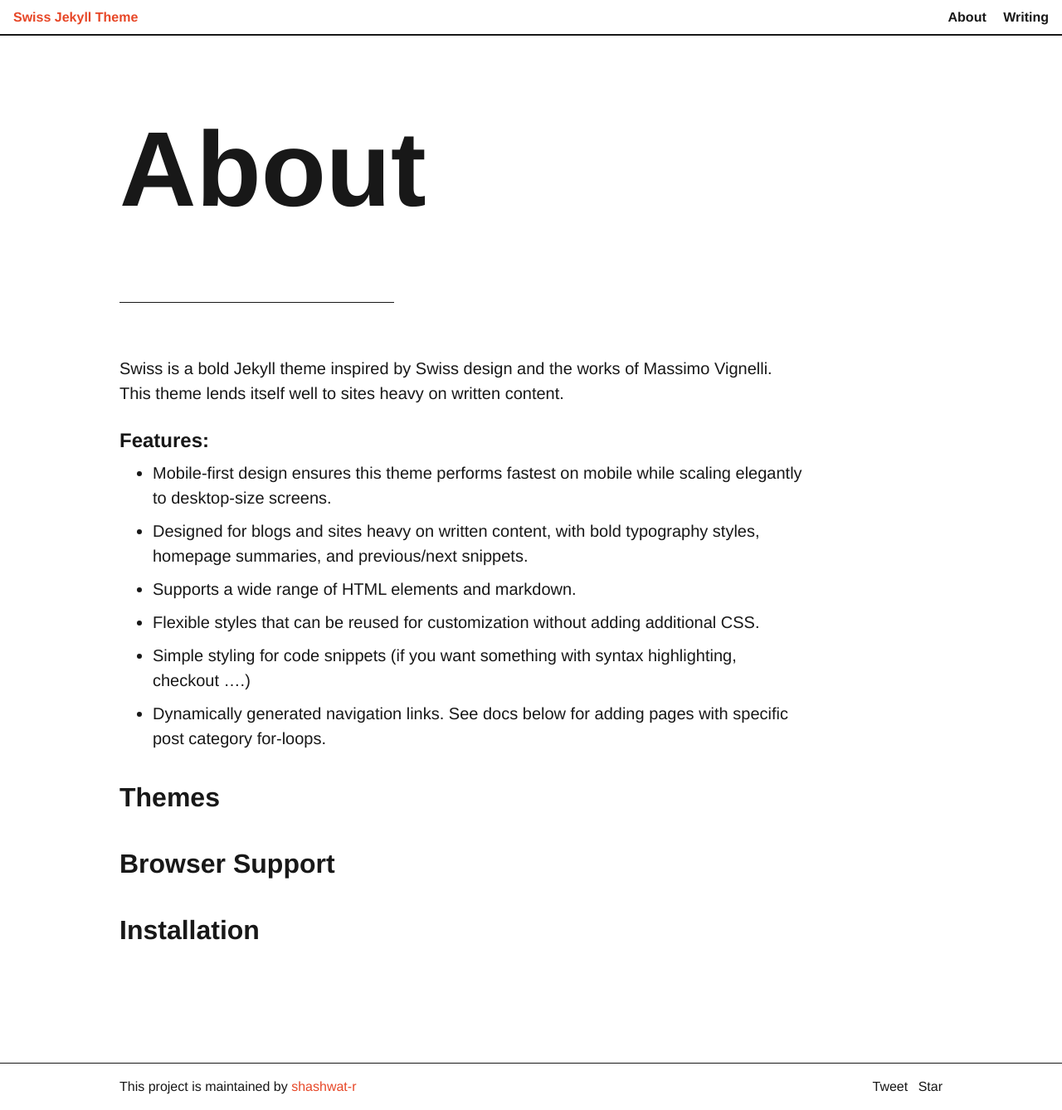
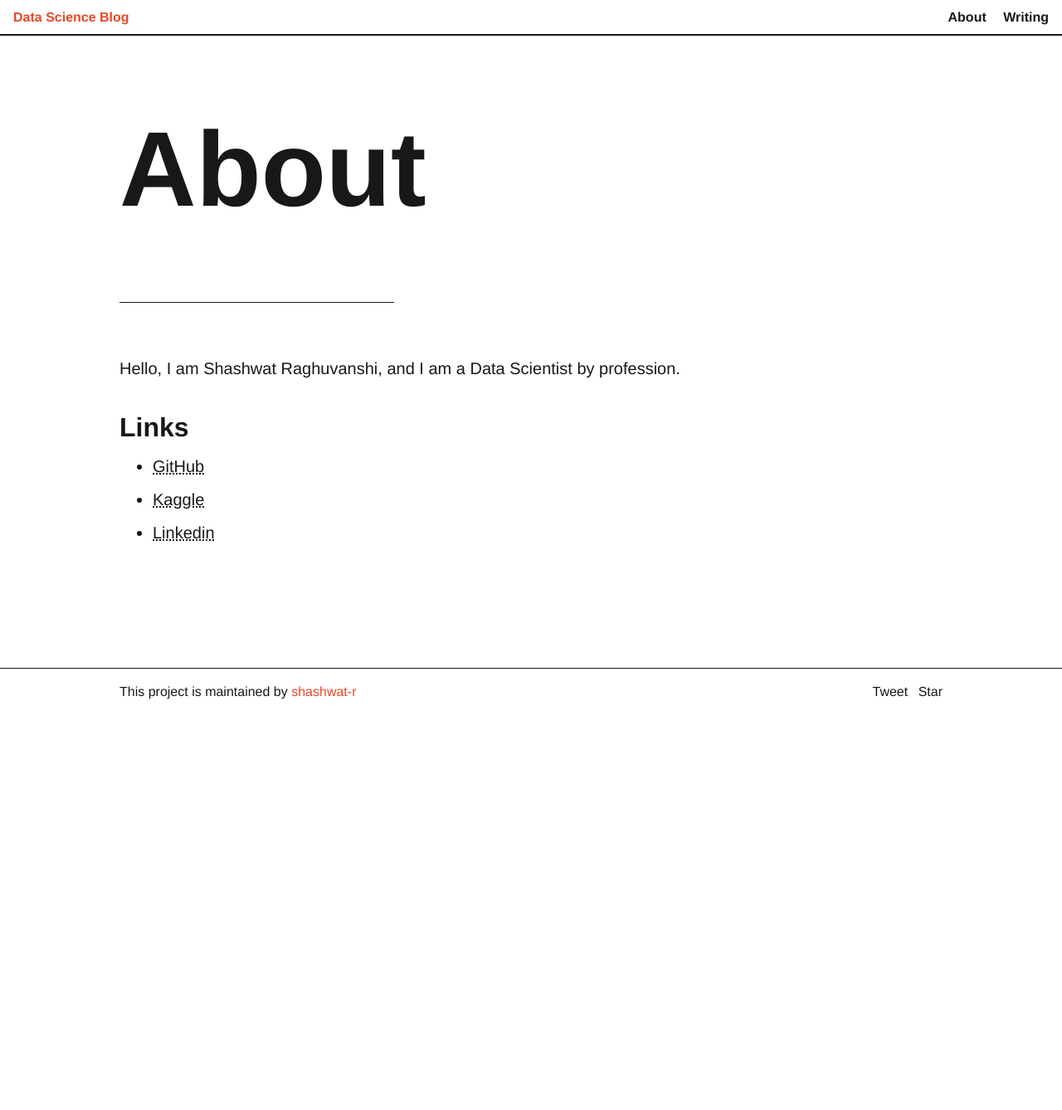
Before and after one commit to shashwat-r/shashwat-r.github.io, a Jekyll site: the page built from about.md, in a window 1280 px wide. Shown: the whole page at 83% size. Built offline with Jekyll 4.4.1, drawn with Linux system fonts in a browser that asks for light colours; comment, search, counter and statistics services are not loaded; after the commit the page ends 900 px from its top, so only the background shows below that.

Commit message:
Edited About Page

```diff
--- a/Gemfile
+++ b/Gemfile
@@ -1,2 +1,3 @@
 source "https://rubygems.org"
+gem "kramdown-parser-gfm"
 gemspec
--- a/_config.yml
+++ b/_config.yml
@@ -13,8 +13,8 @@
 # you will see them accessed via {{ site.title }}, {{ site.github_repo }}, and so on.
 # You can create any custom variable you would like, and they will be accessible
 # in the templates via {{ site.myvariable }}.
-title: Swiss Jekyll Theme
-description: A bold typographic theme inspired by Swiss design.
+title: Data Science Blog
+description: Hi, I am Shashwat Raghuvanshi, and this is my Personal Blog.
 baseurl: "" # the subpath of your site, e.g. /blog
 url: "" # the base hostname & protocol for your site, e.g. http://example.com
 github_repo: shashwat-r.github.io # the GitHub repo name for your project
--- a/about.md
+++ b/about.md
@@ -4,18 +4,9 @@ title: About
 permalink: /about/
 ---
 
-Swiss is a bold Jekyll theme inspired by Swiss design and the works of Massimo Vignelli. This theme lends itself well to sites heavy on written content.
+Hello, I am Shashwat Raghuvanshi, and I am a Data Scientist by profession.
 
-### Features:
-* Mobile-first design ensures this theme performs fastest on mobile while scaling elegantly to desktop-size screens.
-* Designed for blogs and sites heavy on written content, with bold typography styles, homepage summaries, and previous/next snippets.
-* Supports a wide range of HTML elements and markdown.
-* Flexible styles that can be reused for customization without adding additional CSS.
-* Simple styling for code snippets (if you want something with syntax highlighting, checkout ....)
-* Dynamically generated navigation links. See docs below for adding pages with specific post category for-loops.
-
-## Themes
-
-## Browser Support
-
-## Installation
+## Links
+* <a href="https://github.com/shashwat-r">GitHub</a>
+* <a href="https://www.kaggle.com/shashwatr">Kaggle</a>
+* <a href="https://www.linkedin.com/in/shashwat-raghuvanshi/">Linkedin</a>
```
Also changed, not shown: _sample_posts/2016-08-05-welcome-to-jekyll.md (added, +25 -0 lines), _sample_posts/2016-08-07-bacoms-are-delicious.md (added, +17 -0 lines), _sample_posts/2016-08-3-potatoes.md (added, +32 -0 lines), _sample_posts/2016-09-04-markdown-sample.md (added, +172 -0 lines), Gemfile.lock (added), 1 other file.
